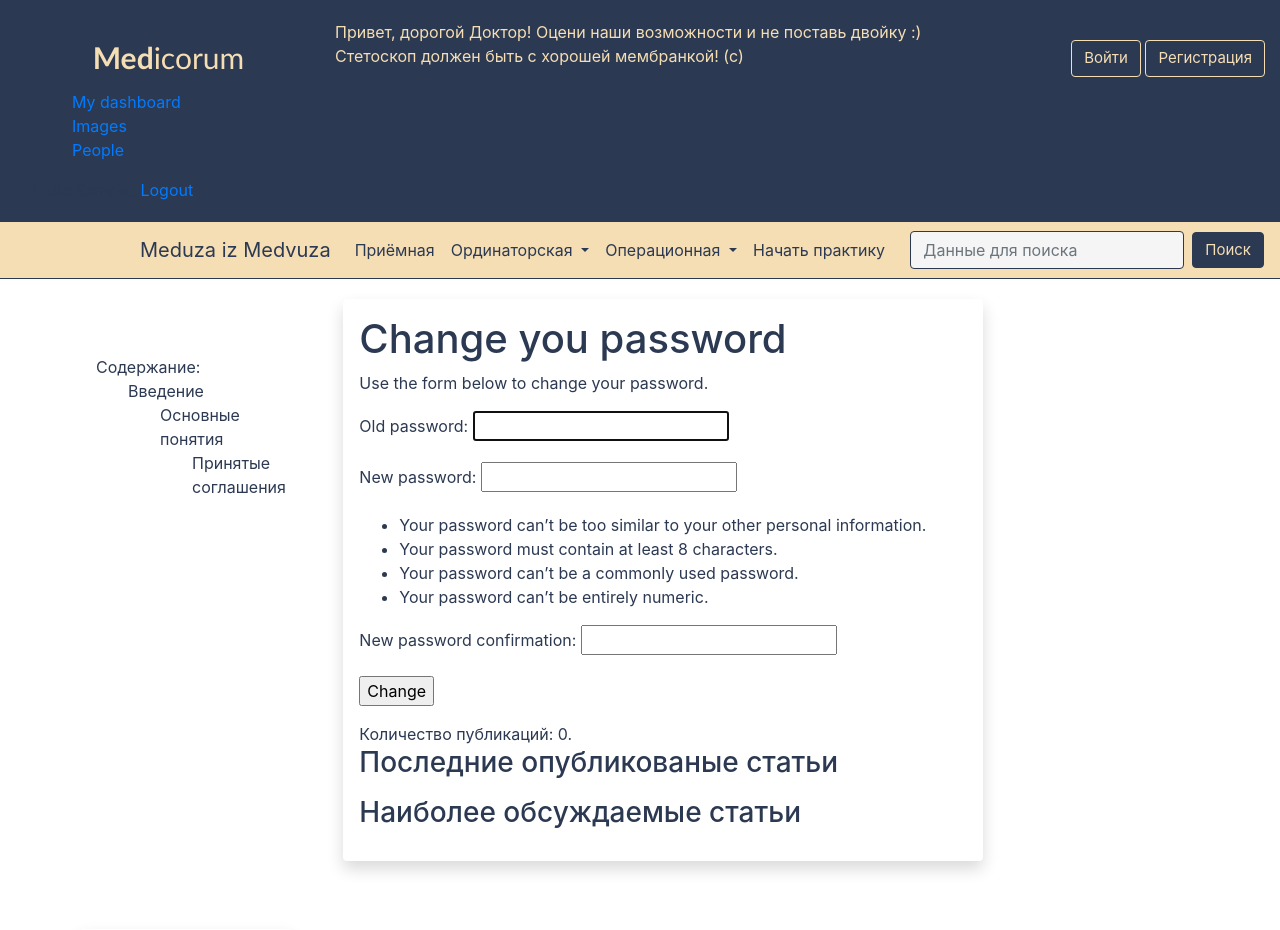
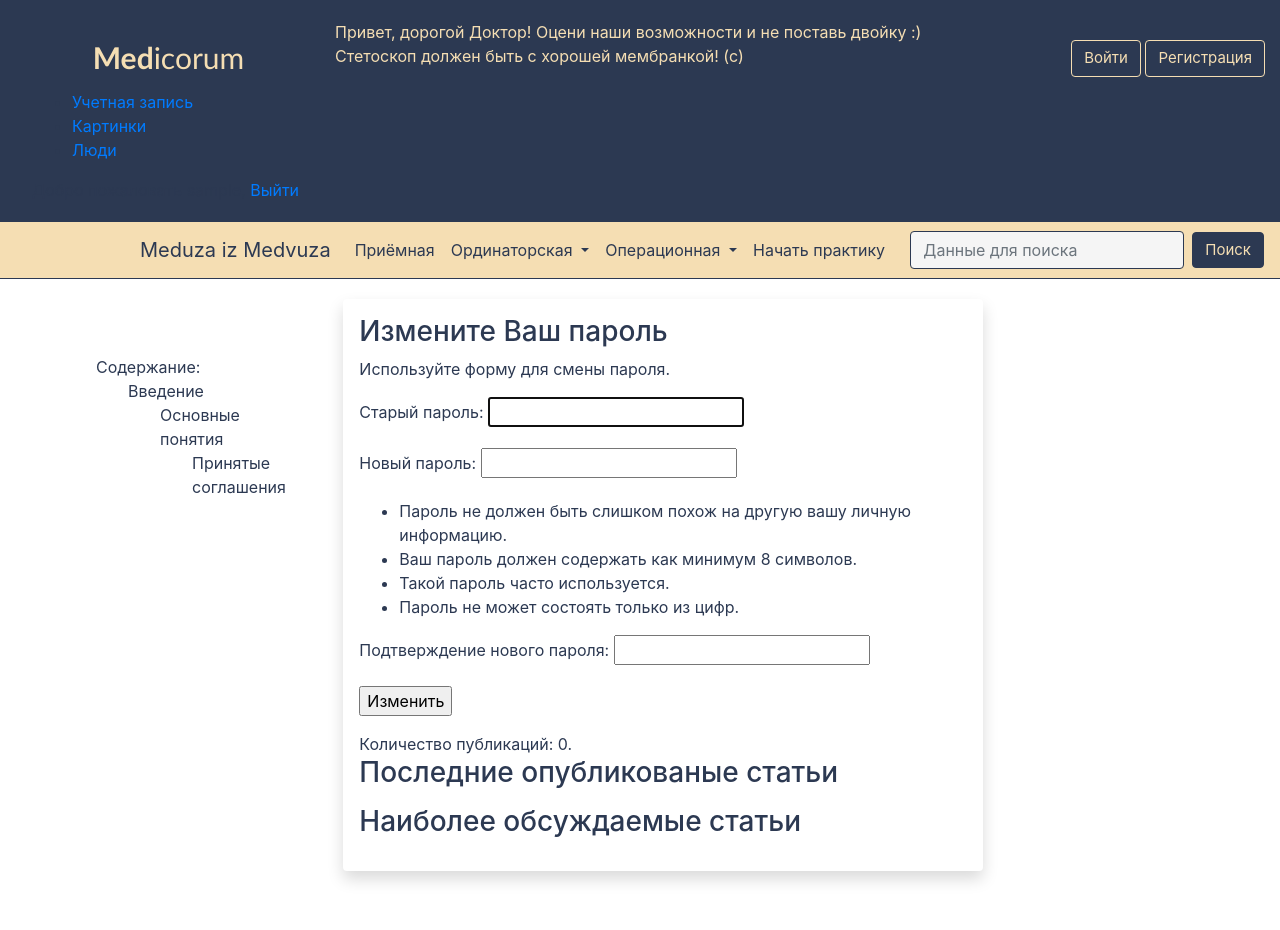
Before and after one commit to stanlyzoolo/meduzer, a Django app: page /account/password_change/ in a window 1280 px wide. Shown: the top 930 px of the page. Run offline with Django 3.2, Linux system fonts and the light colour scheme; the visitor is signed in with stand-in values (Sample User, id 1); data that the repository does not hold is empty; parts of the project's set-up code (start-up, migrations or seed data) failed here and were passed over; some libraries are stand-ins or nearby versions.

Commit message:
Registration fixes

```diff
--- a/meduzer/account/templates/registration/password_change_done.html
+++ b/meduzer/account/templates/registration/password_change_done.html
@@ -1,5 +1,5 @@
 {% extends "base.html" %}
-{% block title %}Password changed{% endblock %}
+{% block title %}Пароль изменен{% endblock %}
 {% block content %}
     <h3>Пароль изменен</h3>
     <p>Ваш пароль успешно изменен</p>
--- a/meduzer/account/templates/registration/password_change_form.html
+++ b/meduzer/account/templates/registration/password_change_form.html
@@ -1,11 +1,11 @@
 {% extends "base.html" %}
-{% block title %}Change you password{% endblock %}
+{% block title %}Изменить пароль{% endblock %}
 {% block content %}
-    <h1>Change you password</h1>
-    <p>Use the form below to change your password.</p>
+    <h3>Измените Ваш пароль</h3>
+    <p>Используйте форму для смены пароля.</p>
     <form action="." method="post">
         {{ form.as_p }}
-        <p><input type="submit" value="Change"></p>
+        <p><input type="submit" value="Изменить"></p>
         {% csrf_token %}
     </form>
 {% endblock %}
--- a/meduzer/meduzer/settings.py
+++ b/meduzer/meduzer/settings.py
@@ -102,7 +102,7 @@ AUTH_PASSWORD_VALIDATORS = [
 # Internationalization
 # https://docs.djangoproject.com/en/1.11/topics/i18n/
 
-LANGUAGE_CODE = "en-us"
+LANGUAGE_CODE = "ru-ru"
 
 TIME_ZONE = "UTC"
 
--- a/meduzer/meduzer/templates/base.html
+++ b/meduzer/meduzer/templates/base.html
@@ -46,23 +46,23 @@
                     {% if request.user.is_authenticated %}
                       <ul class="menu">
                         <li {% if section == "dashboard" %}class="selected"{% endif %}>
-                          <a href="{% url "dashboard" %}">My dashboard</a>
+                          <a href="{% url "dashboard" %}">Учетная запись</a>
                         </li>
                         <li {% if section == "images" %}class="selected"{% endif %}>
-                          <a href="#">Images</a>
+                          <a href="#">Картинки</a>
                         </li>
                         <li {% if section == "people" %}class="selected"{% endif %}>
-                          <a href="#">People</a>
+                          <a href="#">Люди</a>
                         </li>
                       </ul>
                     {% endif %}
 
                     <span class="user">
                       {% if request.user.is_authenticated %}
-                        Hello {{ request.user.first_name }},
-                        <a href="{% url "logout" %}">Logout</a>
+                        Добро пожаловать {{ request.user.username }},
+                        <a href="{% url "logout" %}">Выйти</a>
                       {% else %}
-                        <a href="{% url "login" %}">Log-in</a>
+                        <a href="{% url "login" %}">Войти</a>
                       {% endif %}
                     </span>
                 </div>
```
Also changed, not shown: meduzer/account/forms.py (+6 -26 lines), meduzer/account/models/userbio.py (+8 -2 lines), meduzer/account/views.py (+4 -14 lines).
